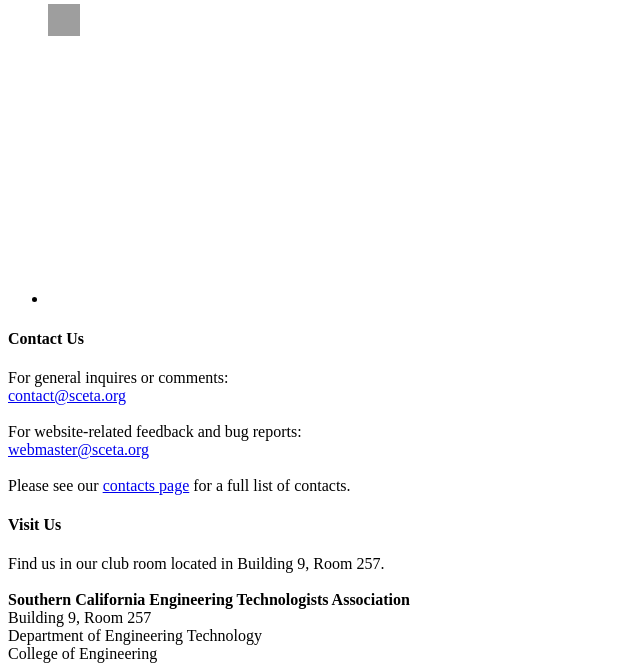
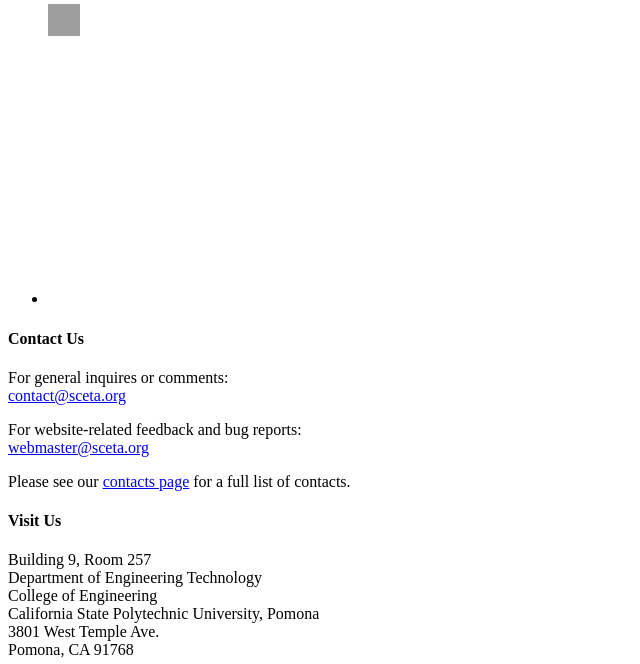
Before and after one commit to ScetaWebmaster/SCETACPP, a PHP site: page /footer_home.php in a window 1280 px wide. Shown: the part 719-1383 px from the top of the page, without its empty margins (0-640 px from the left). Run offline with PHP 8.4, Linux system fonts and the light colour scheme; some libraries are stand-ins or nearby versions; grey boxes are pictures that could not be loaded.

Commit message:
Implemented new style changes for a cleaner, brighter look.

```diff
--- a/inc/sceta.org/footer_home.php
+++ b/inc/sceta.org/footer_home.php
@@ -43,19 +43,20 @@
 				<p>
 					For general inquires or comments:
 					<br><a href="mailto:contact@sceta.org">contact@sceta.org</a>
-					<br><br>
+				</p>
+
+				<p>
 					For website-related feedback and bug reports:
 					<br><a href="mailto:webmaster@sceta.org">webmaster@sceta.org</a>
-					<br><br>
+				</p>
+
+				<p>
 					Please see our <a href="contact/">contacts page</a> for a full list of contacts.
 				</p>
 		</div>
 		<div class="col span_1_of_3">
 			<h4>Visit Us</h4>
 				<p>
-					Find us in our club room located in Building 9, Room 257.
-					<br><br>
-					<b>Southern California Engineering Technologists Association</b><br>
 					Building 9, Room 257<br>
 					Department of Engineering Technology<br>
 					College of Engineering<br>
@@ -65,15 +66,10 @@
 				</p>
 		</div>
 	</footer>
+
 	<div id="smallprint">
-		Copyright &copy; 2014-<?php echo date("Y"); ?> Southern California Engineering Technologists Assocation. All rights reserved.
-
 		<div class="follow">
 			<ul>
-				<br>
-				<li>
-					Follow:
-				</li>
 				<li>
 					<a href="https://www.facebook.com/sceta" target="_blank"><img src="img/ic_facebook.png" alt="Facebook"></a>
 				</li>
@@ -102,6 +98,8 @@
 				</li>
 			</ul>
 		</div>
+
+		Copyright &copy; 2014-<?php echo date("Y"); ?> Southern California Engineering Technologists Assocation. All rights reserved.
 	</div>
 </div>
 </div>
```
Also changed, not shown: inc/sceta.org/footer_main_1.php (+2 -6 lines), inc/sceta.org/footer_main_2.php (+2 -6 lines), inc/sceta.org/footer_main_3.php (+2 -6 lines), inc/sceta.org/footer_main_4.php (+2 -6 lines).
